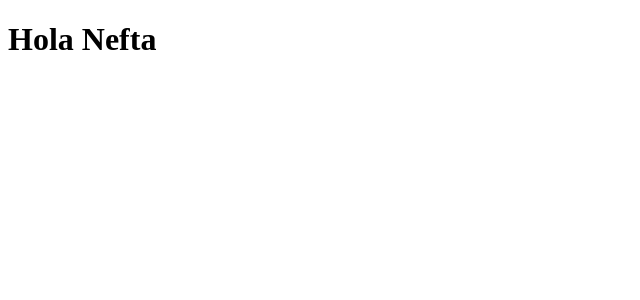
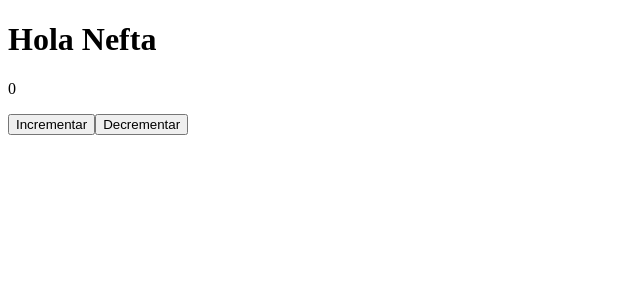
Before and after one commit to Nefta11/vue.js-curso, a Vue app: page / in a window 1280 px wide. Shown: the top 300 px of the page, without its empty margins (0-640 px from the left). Built offline with nearby package versions, Linux system fonts and the light colour scheme.

Commit message:
Agregar funcionalidad de contador con botones para incrementar y decrementar

```diff
--- a/src/App.vue
+++ b/src/App.vue
@@ -1,7 +1,20 @@
-<script setup></script>
-
 <template>
   <h1>Hola Nefta</h1>
+  <p>{{ contador }}</p>
+  <button @click="incrementar">Incrementar</button>
+  <button @click="decrementar">Decrementar</button>
 </template>
 
+<script setup>
+import { ref } from 'vue'
+const contador = ref(0)
+const incrementar = () => {
+  contador.value++
+}
+
+const decrementar = () => {
+  contador.value--
+}
+</script>
+
 <style scoped></style>
```
